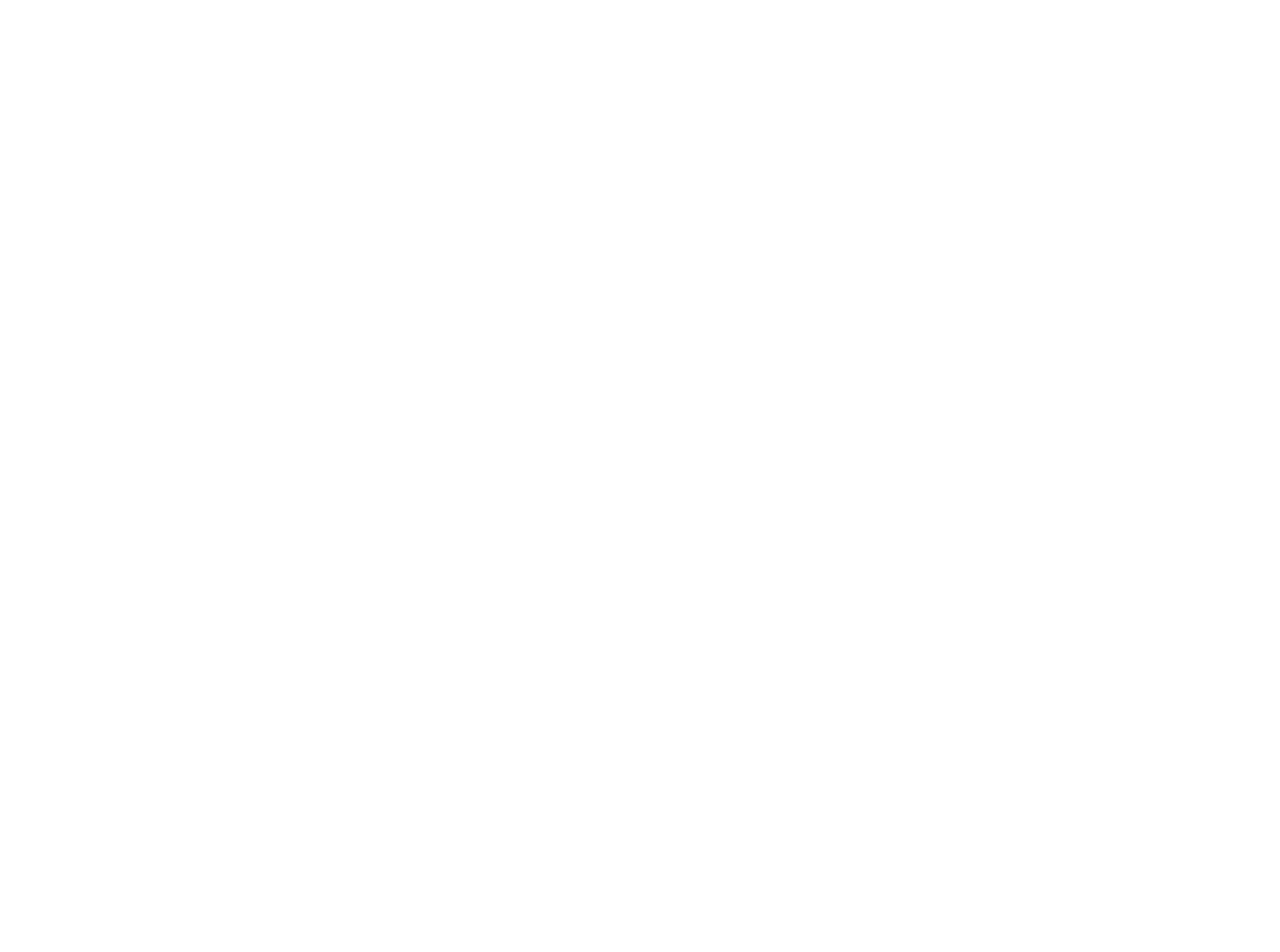
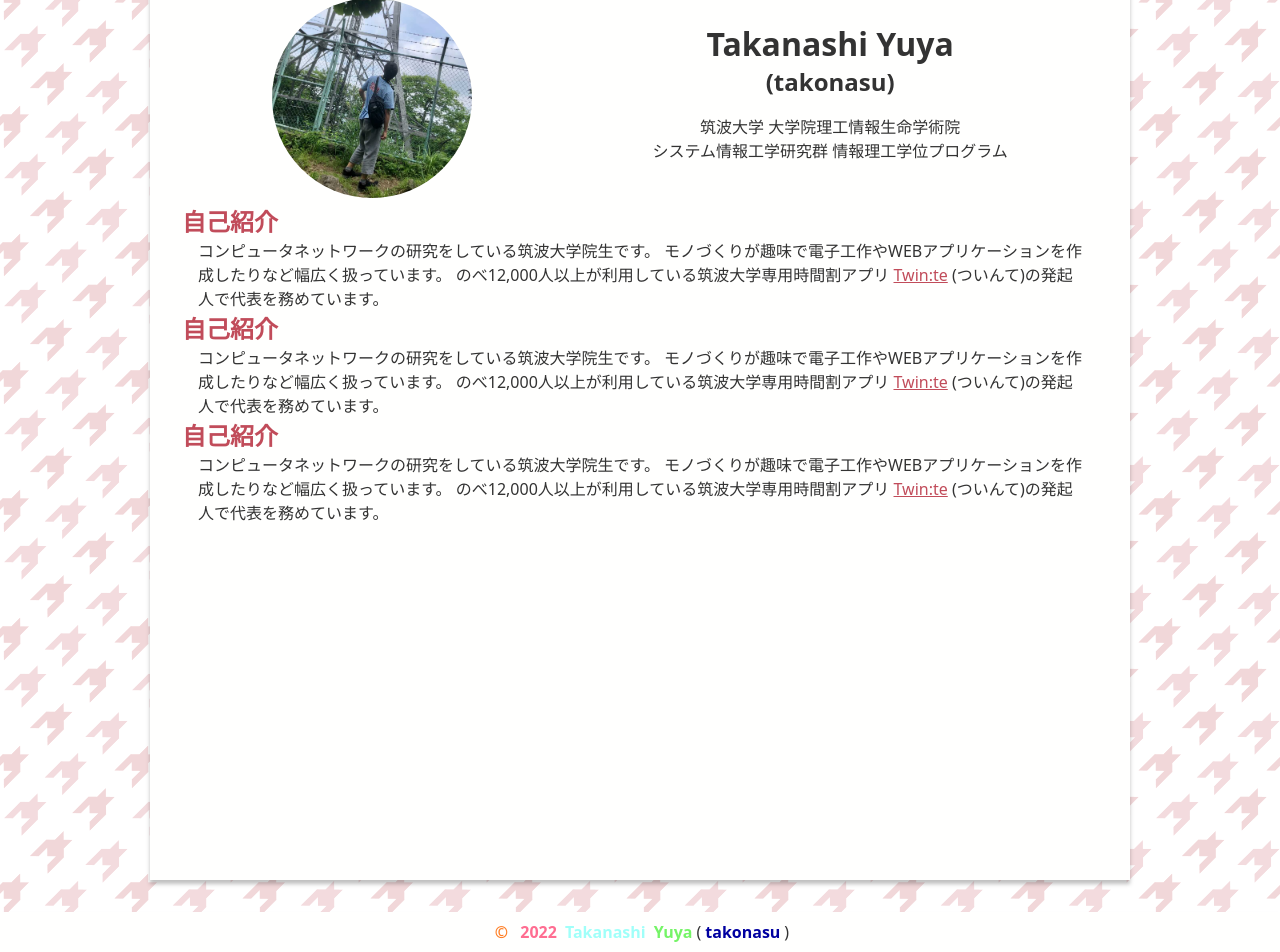
Before and after one commit to takonasu/portfolio, a Next.js app: page / in a window 1280 px wide. Shown: the part 952-1904 px from the top of the page. Before the commit the page ends 822 px from the top, so only its background shows below. Built offline with nearby package versions, Linux system fonts and the light colour scheme.

Commit message:
add: About Footer

```diff
--- /dev/null
+++ b/components/organisms/footer.tsx
@@ -0,0 +1,17 @@
+import styles from '../../styles/components/organisms/Footer.module.scss';
+
+type Props = {};
+
+export const Footer: React.FC<Props> = ({}) => {
+	return (
+		<footer className={styles.main}>
+			<p>
+				<span className={styles.kanon}>&copy;</span> <span className={styles.chisato}>2022</span>
+				<span className={styles.keke}>Takanashi</span>
+				<span className={styles.sumire}>Yuya</span>(<span className={styles.ren}>takonasu</span>)
+			</p>
+		</footer>
+	);
+};
+
+export default Footer;
--- /dev/null
+++ b/components/organisms/topAbout.tsx
@@ -0,0 +1,56 @@
+import styles from '../../styles/components/organisms/TopAbout.module.scss';
+import Image from 'next/image';
+
+type Props = {};
+
+export const TopAbout: React.FC<Props> = ({}) => {
+	return (
+		<div className={styles.aboutFrame}>
+			<h1>About</h1>
+			<div className={styles.title}>
+				<div className={styles.myImage}>
+					<Image src="/images/profile.jpeg" width={200} height={200} objectFit="contain" alt="profile image" />
+				</div>
+				<div className={styles.myName}>
+					<h1>Takanashi Yuya</h1>
+					<h2>(takonasu)</h2>
+					<p>
+						筑波大学 大学院理工情報生命学術院 <br />
+						システム情報工学研究群 情報理工学位プログラム
+					</p>
+				</div>
+			</div>
+			<div className={styles.aboutArticles}>
+				<div>
+					<h2>自己紹介</h2>
+					<p>
+						コンピュータネットワークの研究をしている筑波大学院生です。
+						モノづくりが趣味で電子工作やWEBアプリケーションを作成したりなど幅広く扱っています。
+						のべ12,000人以上が利用している筑波大学専用時間割アプリ <a href="https://www.twinte.net">Twin:te</a>{' '}
+						(ついんて)の発起人で代表を務めています。
+					</p>
+				</div>
+				<div>
+					<h2>自己紹介</h2>
+					<p>
+						コンピュータネットワークの研究をしている筑波大学院生です。
+						モノづくりが趣味で電子工作やWEBアプリケーションを作成したりなど幅広く扱っています。
+						のべ12,000人以上が利用している筑波大学専用時間割アプリ <a href="https://www.twinte.net">Twin:te</a>{' '}
+						(ついんて)の発起人で代表を務めています。
+					</p>
+				</div>
+				<div>
+					<h2>自己紹介</h2>
+					<p>
+						コンピュータネットワークの研究をしている筑波大学院生です。
+						モノづくりが趣味で電子工作やWEBアプリケーションを作成したりなど幅広く扱っています。
+						のべ12,000人以上が利用している筑波大学専用時間割アプリ <a href="https://www.twinte.net">Twin:te</a>{' '}
+						(ついんて)の発起人で代表を務めています。
+					</p>
+				</div>
+			</div>
+		</div>
+	);
+};
+
+export default TopAbout;
--- /dev/null
+++ b/components/organisms/topMain.tsx
@@ -0,0 +1,14 @@
+import styles from '../../styles/components/organisms/TopMain.module.scss';
+import TopAbout from './topAbout';
+
+type Props = {};
+
+export const TopMain: React.FC<Props> = ({}) => {
+	return (
+		<div className={styles.main}>
+			<TopAbout />
+		</div>
+	);
+};
+
+export default TopMain;
--- a/components/organisms/top.tsx
+++ b/components/organisms/topUpper.tsx
@@ -1,8 +1,8 @@
-import styles from '../../styles/components/organisms/Top.module.scss';
+import styles from '../../styles/components/organisms/TopUpper.module.scss';
 
 type Props = {};
 
-export const Top: React.FC<Props> = ({}) => {
+export const TopUpper: React.FC<Props> = ({}) => {
 	return (
 		<div className={styles.main}>
 			<div className={styles.top}>
@@ -16,7 +16,7 @@
 							<a href="">About</a>
 						</div>
 						<div>
-							<a href="">Works</a>
+							<a href="./work">Works</a>
 						</div>
 						<div>
 							<a href="">Links</a>
@@ -31,4 +31,4 @@
 	);
 };
 
-export default Top;
+export default TopUpper;
--- a/pages/index.tsx
+++ b/pages/index.tsx
@@ -1,8 +1,9 @@
 import type { NextPage } from 'next';
 import Head from 'next/head';
-import Image from 'next/image';
 import styles from '../styles/Home.module.scss';
-import Top from '../components/organisms/top';
+import TopUpper from '../components/organisms/topUpper';
+import TopMain from '../components/organisms/topMain';
+import Footer from '../components/organisms/footer';
 
 const Home: NextPage = () => {
 	return (
@@ -22,20 +23,9 @@
 				<meta name="twitter:site" content="@ITF_tako" />
 			</Head>
 
-			<Top />
-
-			<footer className={styles.footer}>
-				<a
-					href="https://vercel.com?utm_source=create-next-app&utm_medium=default-template&utm_campaign=create-next-app"
-					target="_blank"
-					rel="noopener noreferrer"
-				>
-					Powered by{' '}
-					<span className={styles.logo}>
-						<Image src="/vercel.svg" alt="Vercel Logo" width={72} height={16} />
-					</span>
-				</a>
-			</footer>
+			<TopUpper />
+			<TopMain />
+			<Footer />
 		</div>
 	);
 };
--- /dev/null
+++ b/styles/components/organisms/Footer.module.scss
@@ -0,0 +1,33 @@
+@use "../../variables" as var;
+
+.main{
+    display: flex;
+    justify-content: center;
+    align-items: center;
+    width: 100vw;
+    height: 2.5rem;
+    background-color: var.$DefaultBackgroundColor;
+    box-shadow: 0px 4px 4px rgba(0, 0, 0, 0.25);
+    p{
+        margin:0;
+        span{
+            margin: 0.25rem;
+            font-weight: bolder;
+        }
+        .kanon {
+            color: var.$Kanon;
+        }
+        .chisato {
+            color: var.$Chisato;
+        }
+        .keke {
+            color: var.$Keke;
+        }
+        .sumire {
+            color: var.$Sumire;
+        }
+        .ren {
+            color: var.$Ren;
+        }
+    }
+}
--- /dev/null
+++ b/styles/components/organisms/TopAbout.module.scss
@@ -0,0 +1,33 @@
+@use "../../variables" as var;
+
+.aboutFrame{
+    text-align: center;
+
+    .aboutArticles{
+        text-align: left;
+        h2{
+            margin: 0;
+        }
+        p{
+            margin: 0;
+            padding: 0 1rem;
+        }
+    }
+
+    .title{
+        display: flex;
+        justify-content: space-around;
+        align-items: center;
+        .myName{
+            h1,h2{
+                margin:0;
+                color: var.$DefaultCharacterColor;
+            }
+        };
+        .myImage{
+            img{
+                border-radius: 50%;
+            }
+        }
+    }
+}
--- /dev/null
+++ b/styles/components/organisms/TopMain.module.scss
@@ -0,0 +1,11 @@
+@use "../../variables" as var;
+
+.main{
+    margin: 2rem auto;
+    padding: 2rem;
+    width: 100vw;
+    max-width: 980px;
+    height: 1000px;
+    background-color: var.$DefaultBackgroundColor;
+    box-shadow: 0px 4px 4px rgba(0, 0, 0, 0.25);
+}
--- a/styles/components/organisms/Top.module.scss
+++ b/styles/components/organisms/TopUpper.module.scss
@@ -12,7 +12,6 @@
         background-color: var.$DefaultBackgroundColor;
         height:100vh;
         width: 62vw;
-        box-shadow: 0px 4px 4px rgba(0, 0, 0, 0.25);
         display: flex;
         justify-content: center;
         align-items: center;
@@ -27,6 +26,7 @@
             h1{
                 margin: 0;
                 font-size: 4vw;
+                color: var.$DefaultCharacterColor;
             }
             p{
                 margin: 0;
--- a/styles/globals.scss
+++ b/styles/globals.scss
@@ -1,5 +1,5 @@
 @use "./variables" as var;
-@import url(http://fonts.googleapis.com/earlyaccess/notosansjp.css);
+@import url(https://fonts.googleapis.com/earlyaccess/notosansjp.css);
 
 html,
 body {
@@ -13,10 +13,10 @@
   background-size: 10%;
 }
 
-h2{
+h1{
   color: var.$StartTrueDreams;
 }
-h3{
+h2{
   color: var.$StartTrueDreams2;
 }
 a {
--- a/styles/variables.scss
+++ b/styles/variables.scss
@@ -5,5 +5,5 @@
 $Keke:#A0FFF9;
 $Sumire:#75F467;
 $Ren:#0000A0;
-$DefaultBackgroundColor:#FFFFFB;
+$DefaultBackgroundColor:#FFFFFE;
 $DefaultCharacterColor:#333;
```
Also changed, not shown: public/images/profile.jpeg (added).
